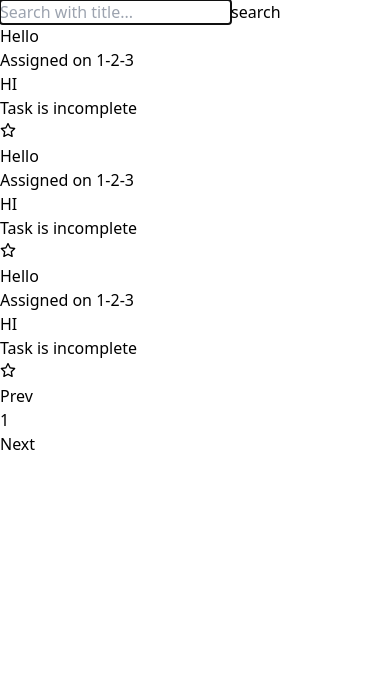
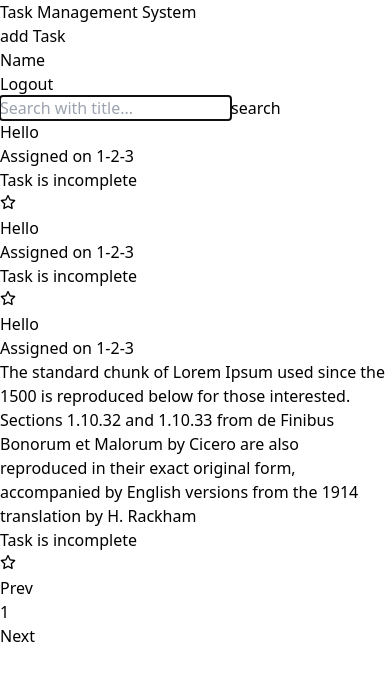
Before and after one commit to Tanvir9832/Task-Manager, a React (Vite) app in the folder frontend/: page / in a window 390 px wide. Shown: the top 680 px of the page. Built offline with nearby package versions, Linux system fonts and the light colour scheme.

Commit message:
feat: task page responsive

```diff
--- a/frontend/src/components/Navbar.jsx
+++ b/frontend/src/components/Navbar.jsx
@@ -1,11 +1,12 @@
+import { Link } from "react-router-dom"
 
 
 const Navbar = () => {
   return (
     <div className="flex flex-col justify-between items-center bg-slate-950 text-white p-8 gap-2 md:flex-row md:gap-0">
-        <div className="text-xl md:text-2xl">Task Management System</div>
+        <Link to="/" className="text-xl md:text-2xl">Task Management System</Link>
         <div className="flex gap-4 text-rose-100 md:text-lg">
-            <div className="hover:text-rose-200 hover:cursor-pointer">add Task</div>
+            <Link to="/add-task" className="hover:text-rose-200 hover:cursor-pointer">add Task</Link>
             <div className="hover:text-rose-200 hover:cursor-pointer">Name</div>
             <div className="hover:text-rose-200 hover:cursor-pointer">Logout</div>
         </div>
--- a/frontend/src/components/Task.jsx
+++ b/frontend/src/components/Task.jsx
@@ -1,25 +1,25 @@
+import { useState } from 'react';
+import Button from './Button';
+import { FaRegStar, FaStar } from "react-icons/fa6";
+import { Link } from 'react-router-dom';
 
-import { useState } from 'react'
-import Button from './Button'
-import { FaRegStar, FaStar } from "react-icons/fa6";
-
-const Task = ({task}) => {
-    const [isParticipated,setIsParticipated] = useState(false);
-    console.log(task)
-  return (
-    <div className="bg-white m-2 p-4 max-w-lg" >
-        <h1 className="text-xl">{task?.title}</h1>
-        <p className="opacity-75 text-gray-500 text-sm">Assigned on {task?.date}</p>
-        <p>{task?.description}</p>
-        <div className="flex justify-between items-center">
-            <p className="text-purple-700">Task is {`${isParticipated ? 'completed' : 'incomplete' }`}</p>
-            <div className='flex flex-col items-center'>
-              <Button onClick={()=>setIsParticipated(prev=>!prev)} className={"text-purple-700 bg-black"}> {isParticipated ? <FaStar /> : <FaRegStar /> }</Button>
+const Task = ({ task }) => {
+    const [isParticipated, setIsParticipated] = useState(false);
+    return (
+        <div className="bg-white m-2 p-4 shadow-lg flex flex-col max-w-full sm:max-w-md overflow-hidden">
+            <Link to="/" className="text-xl mb-2 truncate">{task?.title}</Link>
+            <p className="opacity-75 text-gray-500 text-sm mb-2 truncate">Assigned on {task?.date}</p>
+            <p className="mb-4 overflow-hidden text-ellipsis whitespace-normal">{task?.description}</p>
+            <div className="flex justify-between items-center mt-auto">
+                <p className="text-purple-700">Task is {isParticipated ? 'completed' : 'incomplete'}</p>
+                <div className="flex flex-col items-center">
+                    <Button onClick={() => setIsParticipated(prev => !prev)} className="text-purple-700 bg-black">
+                        {isParticipated ? <FaStar /> : <FaRegStar />}
+                    </Button>
+                </div>
             </div>
         </div>
-    </div>
-  )
+    );
 }
-// onClick={()=>setIsParticipated(prev=>!prev)}
 
-export default Task
+export default Task;
--- /dev/null
+++ b/frontend/src/pages/AddTask.jsx
@@ -0,0 +1,52 @@
+
+
+import Input from '../components/Input';
+import Button from '../components/Button';
+import { useState } from 'react';
+import { Link } from 'react-router-dom';
+
+
+const AddTask = () => {
+    const [task, setTask] = useState({ title: "", description: "" });
+    const [loading, setLoading] = useState(false);
+
+    const handleChange = (e) => {
+      setTask((prev) => ({ ...prev, [e.target.name]: e.target.value }));
+    };
+
+    const handleSubmit = (e) => {
+      e.preventDefault();
+      setLoading(true);
+      console.log(task);
+      setLoading(false);
+    }
+  return (
+    <div className="flex flex-col h-screen w-screen justify-center items-center bg-gray-100 p-4">
+    <form
+      onSubmit={handleSubmit}
+      className="flex flex-col justify-center items-center gap-2 bg-white p-8 rounded-lg shadow-lg w-full max-w-md"
+    >
+      <p className="text-xl text-center mb-8">Add Your Task</p>
+      <Input
+        placeholder="Title"
+        type="text"
+        name="title"
+        onChange={handleChange}
+        required
+      />
+      <Input
+        placeholder="Description"
+        name="description"
+        type="text"
+        onChange={handleChange}
+        required
+      />
+      <Button loading={loading} type="submit" className="w-full">
+        submit
+      </Button>
+    </form>
+  </div>
+  )
+}
+
+export default AddTask
--- a/frontend/src/pages/Home.jsx
+++ b/frontend/src/pages/Home.jsx
@@ -11,21 +11,21 @@ const Home = () => {
         {
         _id : 1,
         title : "Hello",
-        description : "HI",
+        description : "",
         date : "1-2-3",
         status : true,
         },
         {
          _id : 2,
         title : "Hello",
-        description : "HI",
+        description : "",
         date : "1-2-3",
         status : true,
         },
         {
         _id : 3,
         title : "Hello",
-        description : "HI",
+        description : "The standard chunk of Lorem Ipsum used since the 1500 is reproduced below for those interested. Sections 1.10.32 and 1.10.33 from de Finibus Bonorum et Malorum by Cicero are also reproduced in their exact original form, accompanied by English versions from the 1914 translation by H. Rackham",
         date : "1-2-3",
         status : true,
         }
@@ -37,17 +37,14 @@ const Home = () => {
           <input onChange={(e)=>setSearch(e.target.value)} className="w-[30%] px-3 py-2" autoFocus placeholder="Search with title..." />
           <Button className="mt-1">search</Button>
         </div>
-        <div className="grid grid-cols-1 md:grid-cols-2 lg:grid-cols-3 gap-4">
-            {
-              tasks?.map((task)=>{
-                console.log(task);
-                return(
-                  <Task key={task._id} task={task} />
-                )
-              })
-            }
-        </div>
-        <div className="flex items-center justify-end gap-4 mr-2">
+            <div className="flex flex-wrap justify-center -m-2">
+                {tasks.map((task, index) => (
+                    <div key={index} className="w-full sm:w-1/2 lg:w-1/3 p-2">
+                        <Task task={task} />
+                    </div>
+                ))}
+            </div>
+        <div className="flex items-center justify-center gap-4 mr-2">
         <Button disabled={page <= 1 ? true : false} onClick={() => setPage((prev) => prev > 1 ? prev - 1 : prev)} className={"bg-purple-700"}>Prev</Button>
           <p>{page}</p>
           <Button disabled={page * 10 < totalDataCount ? false : true} onClick={() => setPage((prev) => page * 10 < totalDataCount ? prev + 1 : prev)} className={"bg-purple-700"}>Next</Button>
--- a/frontend/src/router/Routes.jsx
+++ b/frontend/src/router/Routes.jsx
@@ -4,11 +4,13 @@ import Login from "../pages/Login";
 import Register from "../pages/Register";
 import NotFoundPage from "../pages/NotFoundPage";
 import Home from "../pages/Home";
+import AddTask from "../pages/AddTask";
+import Navbar from "../components/Navbar";
 
 function Layout() {
     return (
       <>
-        {/* <Navbar /> */}
+        <Navbar />
         <Outlet />
       </>
     );
@@ -22,6 +24,10 @@ const router = createBrowserRouter([
         {
           path: "/",
           element: <Home />
+        },
+        {
+            path: "/add-task",
+            element: <AddTask />
         }
       ],
     },
```
Also changed, not shown: frontend/src/pages/SingelTask.jsx (added).
